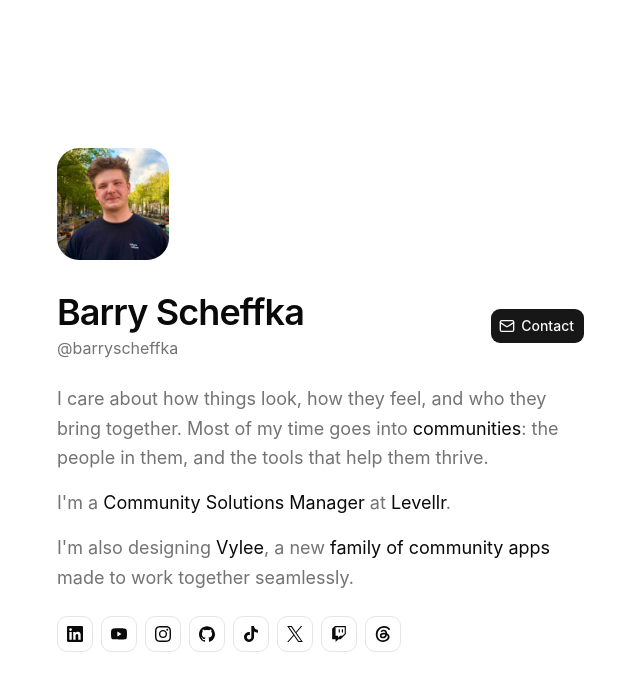
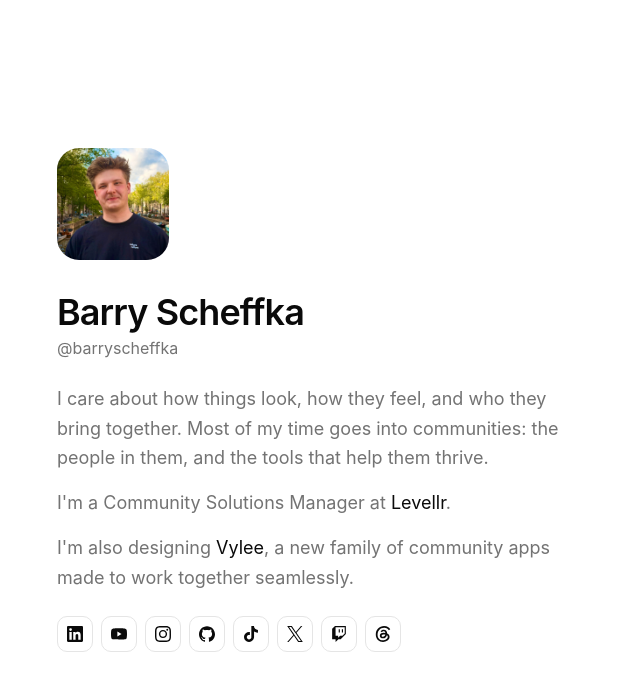
Before and after one commit to barryscheffka/barryscheffka.com, a Next.js app: page / in a window 1280 px wide. Shown: the top 690 px of the page, without its empty margins (319-959 px from the left). Built offline with nearby package versions, Linux system fonts and the light colour scheme.

Commit message:
No email button; only the Levellr and Vylee links stand out in the intro

```diff
--- a/package.json
+++ b/package.json
@@ -12,7 +12,6 @@
     "@base-ui/react": "^1.9.0",
     "class-variance-authority": "^0.7.1",
     "cn": "^0.5.2",
-    "lucide-react": "^1.71.0",
     "next": "16.4.6",
     "next-themes": "^0.4.6",
     "react": "19.3.0",
--- a/src/app/page.tsx
+++ b/src/app/page.tsx
@@ -1,4 +1,3 @@
-import { Mail } from "lucide-react"
 import Image from "next/image"
 
 import { BrandIcon } from "@/components/brand-icon"
@@ -44,24 +43,11 @@ export default function Home() {
         </div>
 
         <div className="flex flex-col gap-6">
-          <div className="flex items-center justify-between gap-4">
-            <div className="flex flex-col gap-1">
-              <h1 className="text-3xl font-semibold tracking-tight sm:text-4xl">
-                {site.name}
-              </h1>
-              <p className="text-muted-foreground">{site.handle}</p>
-            </div>
-            <Button
-              variant="default"
-              size="lg"
-              nativeButton={false}
-              render={
-                <a href={`mailto:${site.email}`} title={site.email} />
-              }
-            >
-              <Mail data-icon="inline-start" />
-              Contact
-            </Button>
+          <div className="flex flex-col gap-1">
+            <h1 className="text-3xl font-semibold tracking-tight sm:text-4xl">
+              {site.name}
+            </h1>
+            <p className="text-muted-foreground">{site.handle}</p>
           </div>
 
           <div className="flex flex-col gap-4 text-lg leading-relaxed text-muted-foreground">
@@ -70,7 +56,7 @@ export default function Home() {
                 {paragraph.map((part, j) =>
                   typeof part === "string" ? (
                     part
-                  ) : part.href ? (
+                  ) : (
                     <a
                       key={j}
                       href={part.href}
@@ -80,10 +66,6 @@ export default function Home() {
                     >
                       {part.text}
                     </a>
-                  ) : (
-                    <span key={j} className="text-foreground">
-                      {part.text}
-                    </span>
                   )
                 )}
               </p>
--- a/src/content/site.ts
+++ b/src/content/site.ts
@@ -17,31 +17,24 @@ export type Social = {
   href: string
 }
 
-// A part of a sentence in the intro. Plain strings are quiet grey; objects
-// stand out in full colour, and become links when they have an href.
-export type IntroPart = string | { text: string; href?: string }
+// A part of a sentence in the intro: plain text, or a link that stands out.
+export type IntroPart = string | { text: string; href: string }
 
 // The intro below the name, one array per paragraph. The first paragraph is
 // also the description in search results and link previews.
 const intro: IntroPart[][] = [
   [
-    "I care about how things look, how they feel, and who they bring together. Most of my time goes into ",
-    { text: "communities" },
-    ": the people in them, and the tools that help them thrive.",
+    "I care about how things look, how they feel, and who they bring together. Most of my time goes into communities: the people in them, and the tools that help them thrive.",
   ],
   [
-    "I'm a ",
-    { text: "Community Solutions Manager" },
-    " at ",
+    "I'm a Community Solutions Manager at ",
     { text: "Levellr", href: "https://levellr.com" },
     ".",
   ],
   [
     "I'm also designing ",
     { text: "Vylee", href: "https://vylee.app" },
-    ", a new ",
-    { text: "family of community apps" },
-    " made to work together seamlessly.",
+    ", a new family of community apps made to work together seamlessly.",
   ],
 ]
 
@@ -56,7 +49,6 @@ export const site = {
     light: "/avatar-light.jpg",
     dark: "/avatar-dark.webp",
   },
-  email: "contact@barryscheffka.com",
 }
 
 // TODO: check each URL — handles are assumed to be @barryscheffka everywhere.
```
Also changed, not shown: 1 other file (tests, documents, lock files or other folders).
